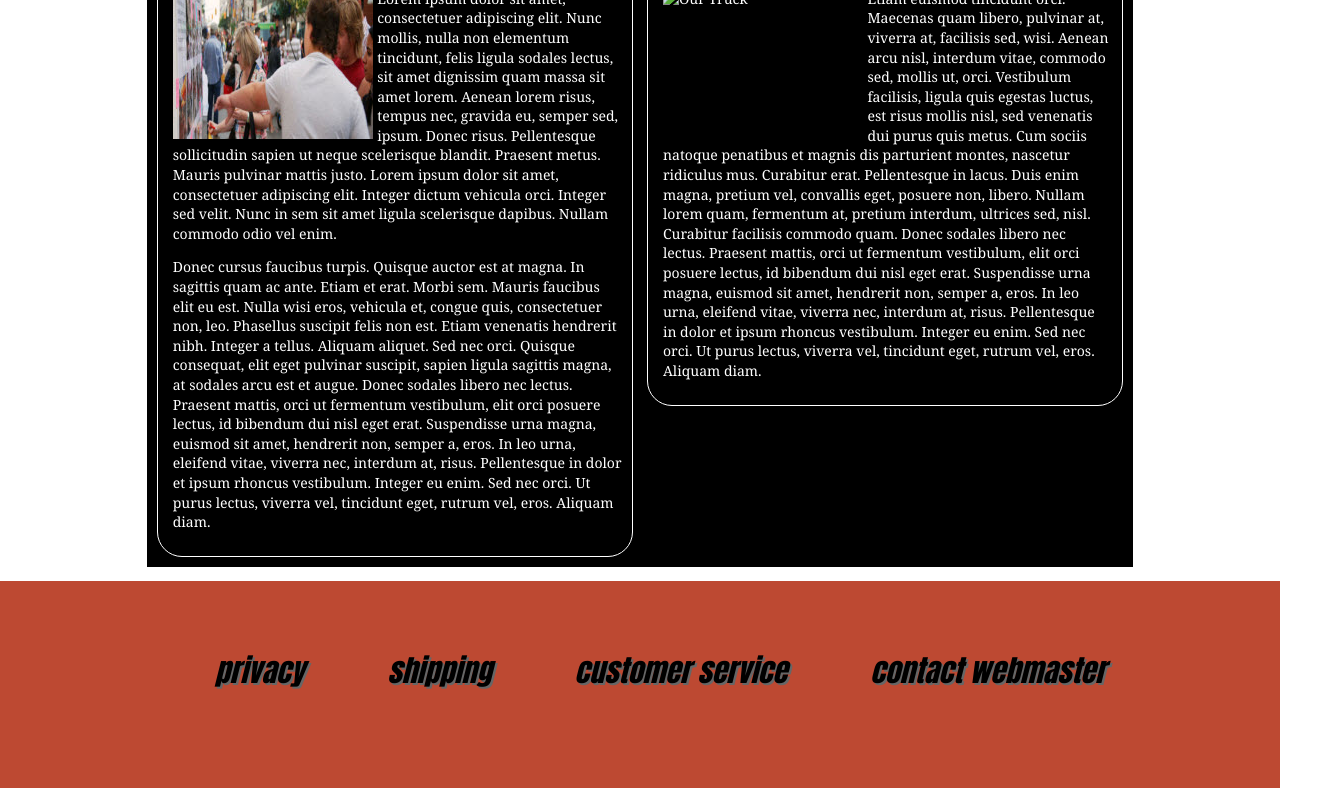
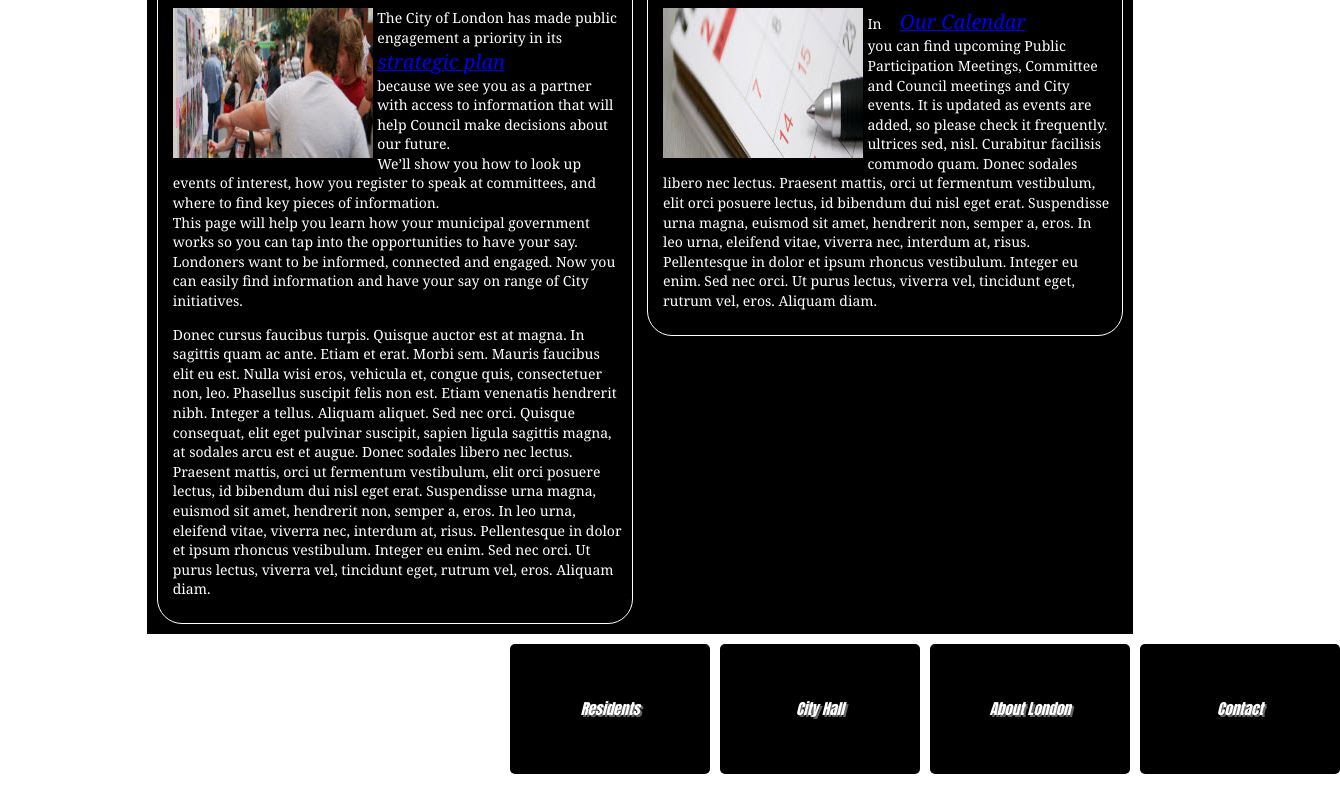
Before and after one commit to Loblaw/CityOfLondon, a plain HTML site: page cityhall.html in a window 1280 px wide. Shown: the part 688-1476 px from the top of the page, 1340 px wide, since content can reach past the window. Drawn offline with Linux system fonts and the light colour scheme.

Commit message:
Adding Defined Grid As Footer

```diff
--- a/cityhall.html
+++ b/cityhall.html
@@ -37,25 +37,37 @@ function closeNav() {
 
 <div id="wrap">
 
-<h1>Here Is London</h1>
+<<h1>Here Is London</h1>
 <section>
     <h2>Get Involved London</h2>
-    <p><img src="images/GI.jpg" width="200" height="150" alt="Get Involved" alt title="Get Involved London"/>Lorem ipsum dolor sit amet, consectetuer adipiscing elit. Nunc mollis, nulla non elementum tincidunt, felis ligula sodales lectus, sit amet dignissim quam massa sit amet lorem. Aenean lorem risus, tempus nec, gravida eu, semper sed, ipsum. Donec risus. Pellentesque sollicitudin sapien ut neque scelerisque blandit. Praesent metus. Mauris pulvinar mattis justo. Lorem ipsum dolor sit amet, consectetuer adipiscing elit. Integer dictum vehicula orci. Integer sed velit. Nunc in sem sit amet ligula scelerisque dapibus. Nullam commodo odio vel enim. </p>
+    <p><img src="images/GI.jpg" width="200" height="150" alt="Get Involved" alt title="Get Involved London"/>The City of London has made public engagement a priority in its <a href="https://www.london.ca/city-hall/Civic-Administration/City-Management/Pages/Strategic-Planning.aspx" target="_blank"><br><em>strategic plan</em></a><br>  because we see you as a partner with access to information that will help Council make decisions about our future.<br>
+
+	We’ll show you how to look up events of interest, how you register to speak at committees, and where to find key pieces of information.<br>
+
+	This page will help you learn how your municipal government works so you can tap into the opportunities to have your say.<br>
+
+	Londoners want to be informed, connected and engaged. Now you can easily find information and have your say on range of City initiatives. </p>
     <p>Donec cursus faucibus turpis. Quisque auctor est at magna. In sagittis quam ac ante. Etiam et erat. Morbi sem. Mauris faucibus elit eu est. Nulla wisi eros, vehicula et, congue quis, consectetuer non, leo. Phasellus suscipit felis non est. Etiam venenatis hendrerit nibh. Integer a tellus. Aliquam aliquet. Sed nec orci. Quisque consequat, elit eget pulvinar suscipit, sapien ligula sagittis magna, at sodales arcu est et augue. Donec sodales libero nec lectus. Praesent mattis, orci ut fermentum vestibulum, elit orci posuere lectus, id bibendum dui nisl eget erat. Suspendisse urna magna, euismod sit amet, hendrerit non, semper a, eros. In leo urna, eleifend vitae, viverra nec, interdum at, risus. Pellentesque in dolor et ipsum rhoncus vestibulum. Integer eu enim. Sed nec orci. Ut purus lectus, viverra vel, tincidunt eget, rutrum vel, eros. Aliquam diam.</p>
 </section>
 
 <aside>
-	<h2>Our Suppliers</h2>
-	<p><img src="images/suppliers.jpg" width="200" height="150" alt="Our Truck" alt title="Our Truck"/>Etiam euismod tincidunt orci. Maecenas quam libero, pulvinar at, viverra at, facilisis sed, wisi. Aenean arcu nisl, interdum vitae, commodo sed, mollis ut, orci. Vestibulum facilisis, ligula quis egestas luctus, est risus mollis nisl, sed venenatis dui purus quis metus. Cum sociis natoque penatibus et magnis dis parturient montes, nascetur ridiculus mus. Curabitur erat. Pellentesque in lacus. Duis enim magna, pretium vel, convallis eget, posuere non, libero. Nullam lorem quam, fermentum at, pretium interdum, ultrices sed, nisl. Curabitur facilisis commodo quam. Donec sodales libero nec lectus. Praesent mattis, orci ut fermentum vestibulum, elit orci posuere lectus, id bibendum dui nisl eget erat. Suspendisse urna magna, euismod sit amet, hendrerit non, semper a, eros. In leo urna, eleifend vitae, viverra nec, interdum at, risus. Pellentesque in dolor et ipsum rhoncus vestibulum. Integer eu enim. Sed nec orci. Ut purus lectus, viverra vel, tincidunt eget, rutrum vel, eros. Aliquam diam. </p>
+	<h2>Don't Miss A Beat</h2>
+	<p><img src="images/calendar.jpg" width="200" height="150" alt="Our Truck" alt title="Our Truck"/>In &nbsp &nbsp <a href="https://www.london.ca/Calendar/Pages/default.aspx" target="_blank"><em>Our Calendar</em></a><br>you can find upcoming Public Participation Meetings, Committee and Council meetings and City events. It is updated as events are added, so please check it frequently.<br> ultrices sed, nisl. Curabitur facilisis commodo quam. Donec sodales libero nec lectus. Praesent mattis, orci ut fermentum vestibulum, elit orci posuere lectus, id bibendum dui nisl eget erat. Suspendisse urna magna, euismod sit amet, hendrerit non, semper a, eros. In leo urna, eleifend vitae, viverra nec, interdum at, risus. Pellentesque in dolor et ipsum rhoncus vestibulum. Integer eu enim. Sed nec orci. Ut purus lectus, viverra vel, tincidunt eget, rutrum vel, eros. Aliquam diam. </p>
 </aside>
 </div>
+
 <footer>
-<ul>
+<!--<ul>
 <li><a href="#">privacy</a></li>
 <li><a href="#">shipping</a></li>
 <li><a href="#">customer service</a></li>
 <li><a href="mailto:bsbobstevenson@live.ca">contact webmaster</a></li>
-</ul>
+</ul>-->
+
+<div class="box header"><a href="residents.html" target="_blank">Residents</a></div>
+	<div class="box sidebar"><a href="cityhall.html" target="_blank">City Hall</a></div>
+	<div class="box content"><a href="about.html" target="_blank">About London</a></div>
+	<div class="box contact"><a href="mailto:bsbobstevenson@live.ca">Contact</a></div>
 </footer>
 </body>
 </html>
--- a/css/layout.css
+++ b/css/layout.css
@@ -55,7 +55,7 @@ h2:hover { /*used nav a:hover because with just a:hover, it affected the footer
 }
 
 
-footer {
+/*footer {
 	text-align: center;
 	background-color: #BD4932;
 	padding-bottom: 1%;
@@ -78,10 +78,63 @@ footer a {
 }
 
 footer a:hover { /*used nav a:hover because with just a:hover, it affected the footer links*/
-	font: 40px/1.4 'Gloria Hallelujah', cursive;/*increasing size, font-family and color to show effect*/
+	/*font: 40px/1.4 'Gloria Hallelujah', cursive;/*increasing size, font-family and color to show effect*/
+	/*color: yellow;
+
+}*/
+
+
+	.sidebar {
+        grid-area: sidebar;
+    }
+
+    .content {
+        grid-area: content;
+    }
+
+    .header {
+        grid-area: header;
+    }
+	.contact {
+        grid-area: contact;
+    }
+
+  footer {
+    display: grid;
+    grid-gap: 10px;
+        grid-template-columns: 500px  200px  200px 200px 200px;
+        grid-template-areas:
+               "....... header sidebar content contact"
+                            /* "sidebar content content"*/;/*moved up with header to keep all grids inline*/
+        background-color: #fff;
+        color: #444;
+		text-align: center;
+   }
+	footer a {
+	font: 15px/6 Impact, sans-serif;
+	font-style:italic;
+	color: white;
+	text-shadow: 2px 2px #666;
+	text-decoration: none;
+	-webkit-transition: 3s;
+	-moz-transition: 3s;
+	transition: 3s;
+}
+footer a:hover { /*used nav a:hover because with just a:hover, it affected the footer links*/
+	font: 36px/1.4 'Gloria Hallelujah', cursive;/*increasing size, font-family and color to show effect*/
 	color: yellow;
 
 }
+.box {
+  background-color: black;
+  color: #fff;
+  border-radius: 5px;
+  padding: 20px;
+  font-size: 150%;
+  margin-top:10px;
+  margin-bottom:10px;
+}
+
 
 section {
 	float: left;
```
Also changed, not shown: about.html (+17 -5 lines), index.html (+7 -2 lines), residents.html (+17 -5 lines).
